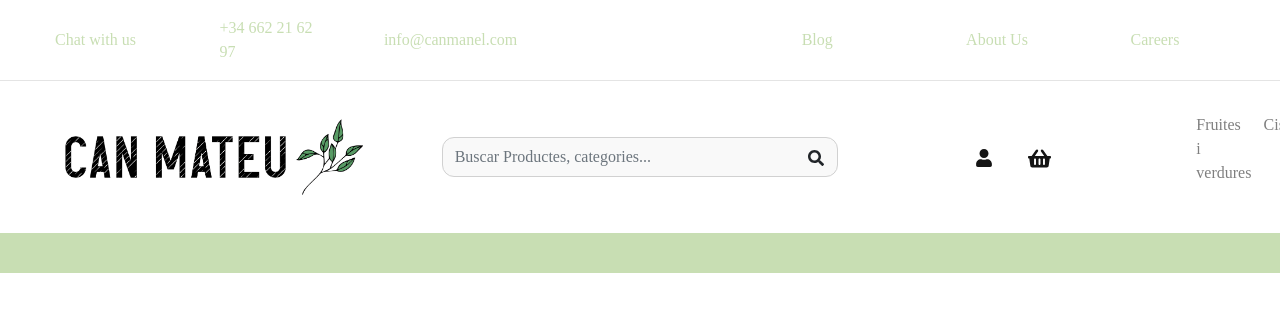
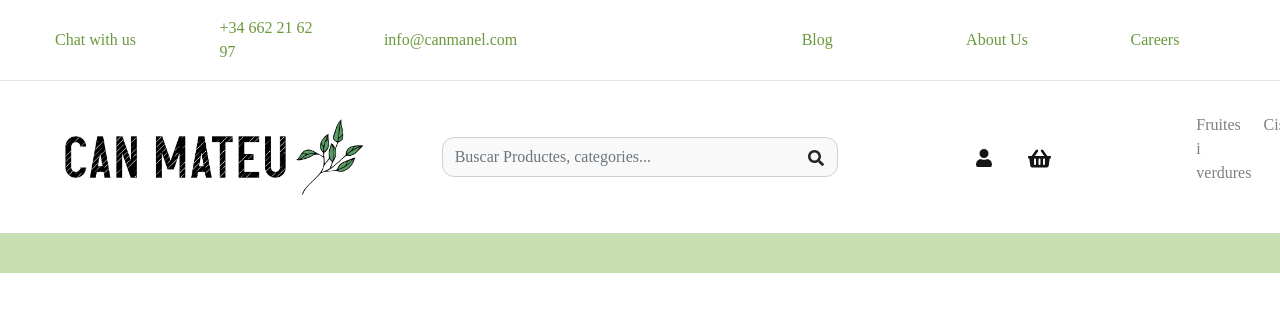
Before and after one commit to SalvadorSC/can-manel-front, a React (Create React App) app: page /principal in a window 1280 px wide. Shown: the top 312 px of the page. Built offline with nearby package versions, Linux system fonts and the light colour scheme.

Commit message:
Cambio de color a los elementos "anchor"

```diff
--- a/src/componentes/Cabecera.css
+++ b/src/componentes/Cabecera.css
@@ -130,7 +130,7 @@
     border-bottom: 1px solid rgb(165, 165, 165, 0.3);
   }
   .top-navbar a:hover {
-    color: var(--color-primary-dark);
+    color: var(--color-border);
   }
   .logo {
     width: 300px;
--- a/src/global.css
+++ b/src/global.css
@@ -13,7 +13,7 @@ body {
 }
 
 a {
-  color: var(--color-primary);
+  color: var(--color-primary-dark);
   text-decoration: inherit;
 }
 
```
Also changed, not shown: src/componentes/Cabecera.js (+0 -90 lines).
